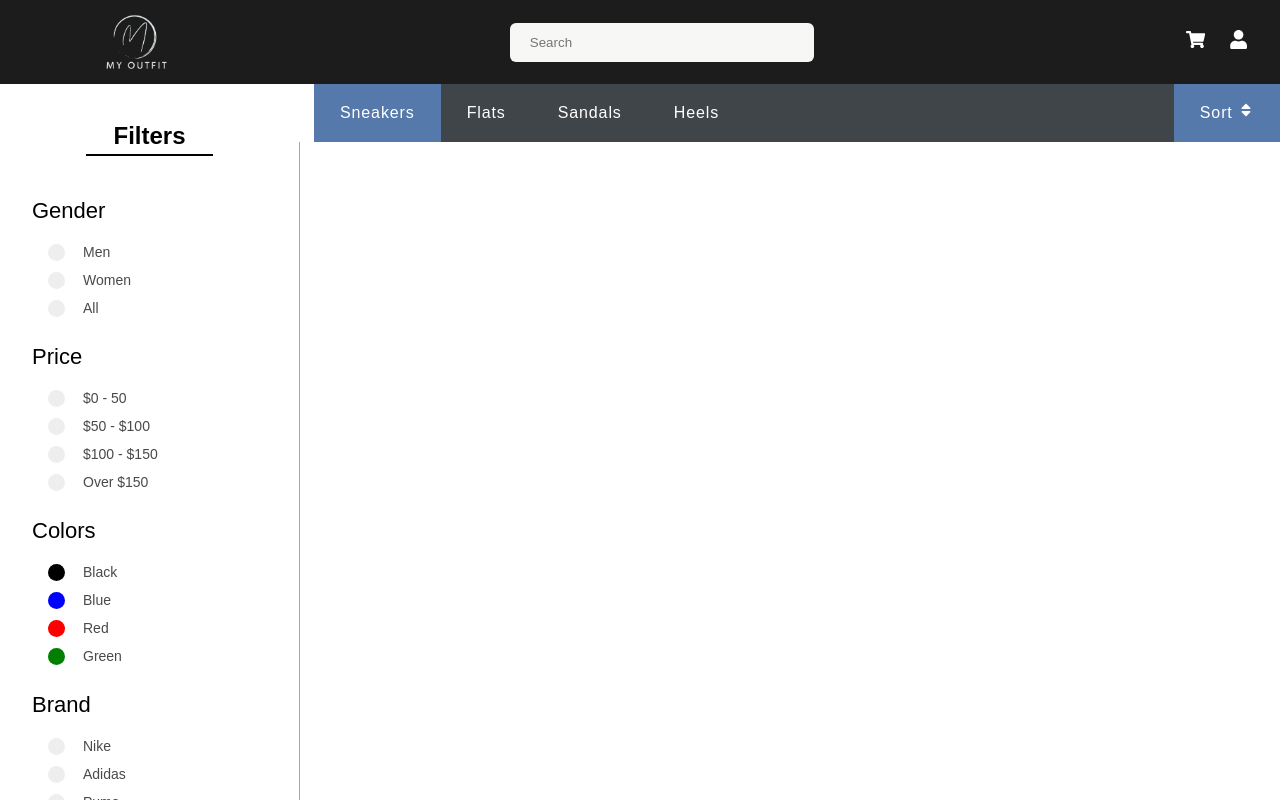
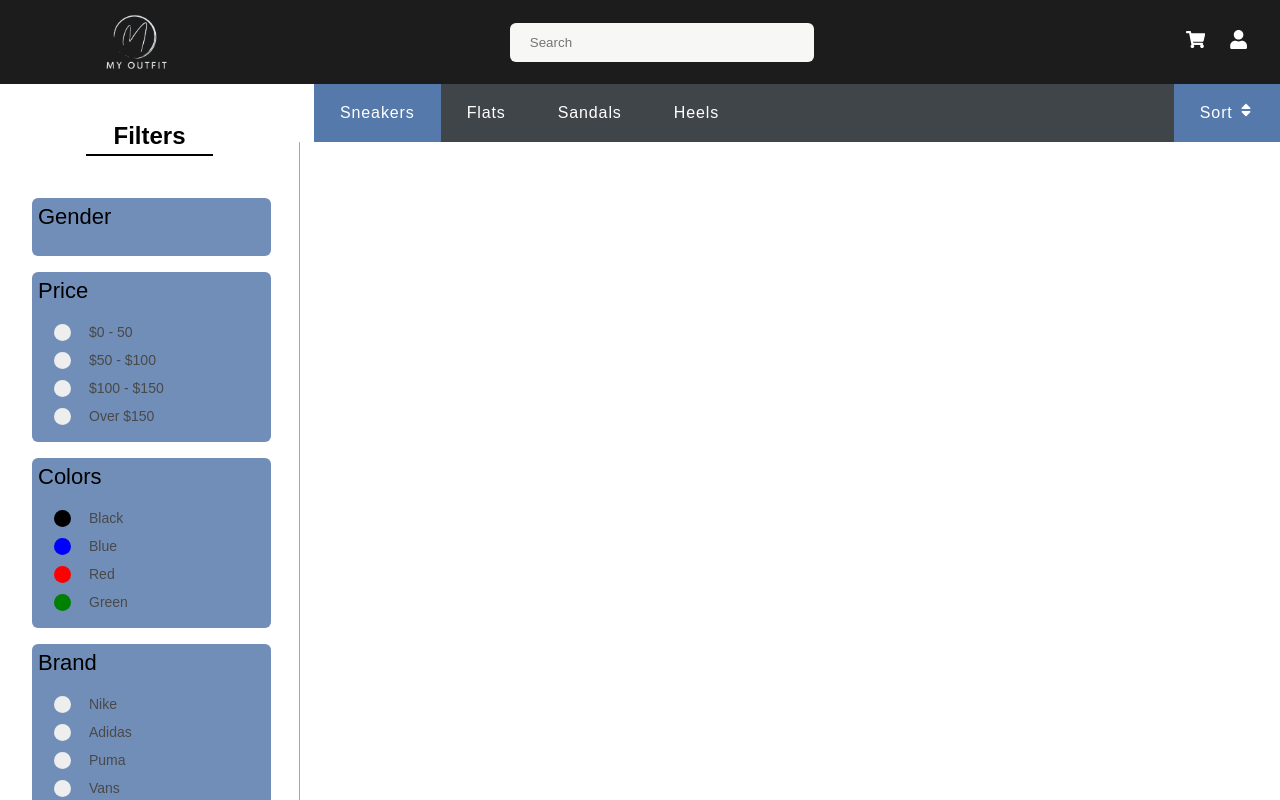
Before and after one commit to eftenow/product_listing_page, a React (Create React App) app: page / in a window 1280 px wide. Shown: the top 800 px of the page. Built offline with nearby package versions, Linux system fonts and the light colour scheme.

Commit message:
working on expanadble filters

```diff
--- a/src/Containers/Sidebar/Filters/Filters.css
+++ b/src/Containers/Sidebar/Filters/Filters.css
@@ -16,6 +16,10 @@
 .use-filter-container {
     margin-left: 2rem;
     margin-bottom: 1rem;
+    width: 80%;
+    padding: 6px;
+    border-radius: 6px;
+    background-color: #5679abd6;
 }
 
 .filter-items-wrapper {
@@ -65,7 +69,7 @@
 }
 
 .sidebar-label-container input:checked~.checkmark {
-    background-color: #2196f3;
+    background-color: #40454a;
 }
 
 .checkmark:after {
--- a/src/Containers/Sidebar/Filters/Gender/Gender.js
+++ b/src/Containers/Sidebar/Filters/Gender/Gender.js
@@ -1,12 +1,15 @@
 import Input from '../../../../Components/Input/Input';
+import useExpandable from '../../../../hooks/Expand';
 import '../Filters.css';
 
 const Gender = ({ filterValues, handleFilterChange }) => {
+  const { isOpen, toggleOpen } = useExpandable();
+
   return (
    <div className='gender-filter-container'>
-     <h2 className="sidebar-title">Gender</h2>
+     <h2 className="sidebar-title" onClick={toggleOpen}>Gender</h2>
 
-     <div className='filter-items-wrapper'>
+     <div className={`filter-items-wrapper ${isOpen ? 'open' : 'closed'}`}>
        <Input
          value="men"
          title="Men"
--- a/src/Containers/Sidebar/Sidebar.css
+++ b/src/Containers/Sidebar/Sidebar.css
@@ -22,3 +22,11 @@
 .filters-title-container h1 {
     font-size: 24px;
 }
+
+.filter-items-wrapper.closed {
+    display: none;
+  }
+
+  .filter-items-wrapper.open {
+    display: block;
+  }
--- /dev/null
+++ b/src/hooks/Expand.js
@@ -0,0 +1,14 @@
+import { useState } from 'react';
+
+const useExpandable = () => {
+  const [isOpen, setIsOpen] = useState(false);
+
+  const toggleOpen = () => {
+    setIsOpen(prevIsOpen => !prevIsOpen);
+  };
+
+  return { isOpen, toggleOpen };
+}
+
+
+export default useExpandable;
```
